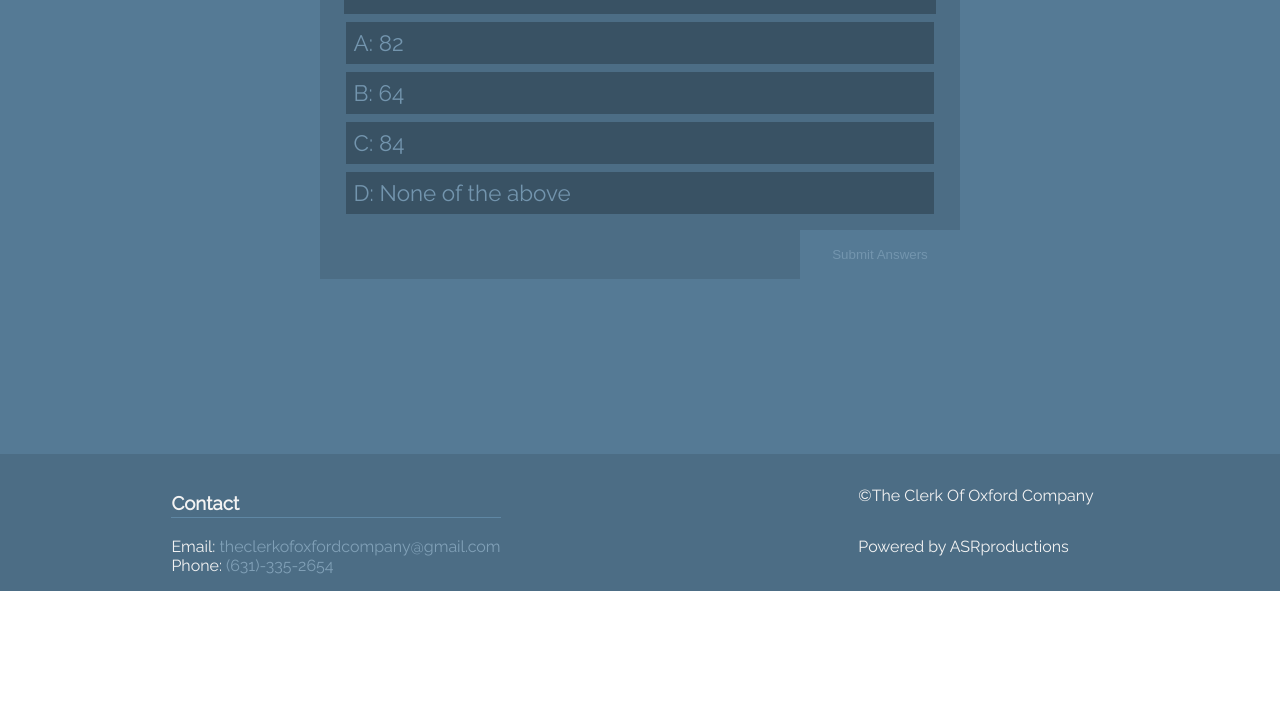
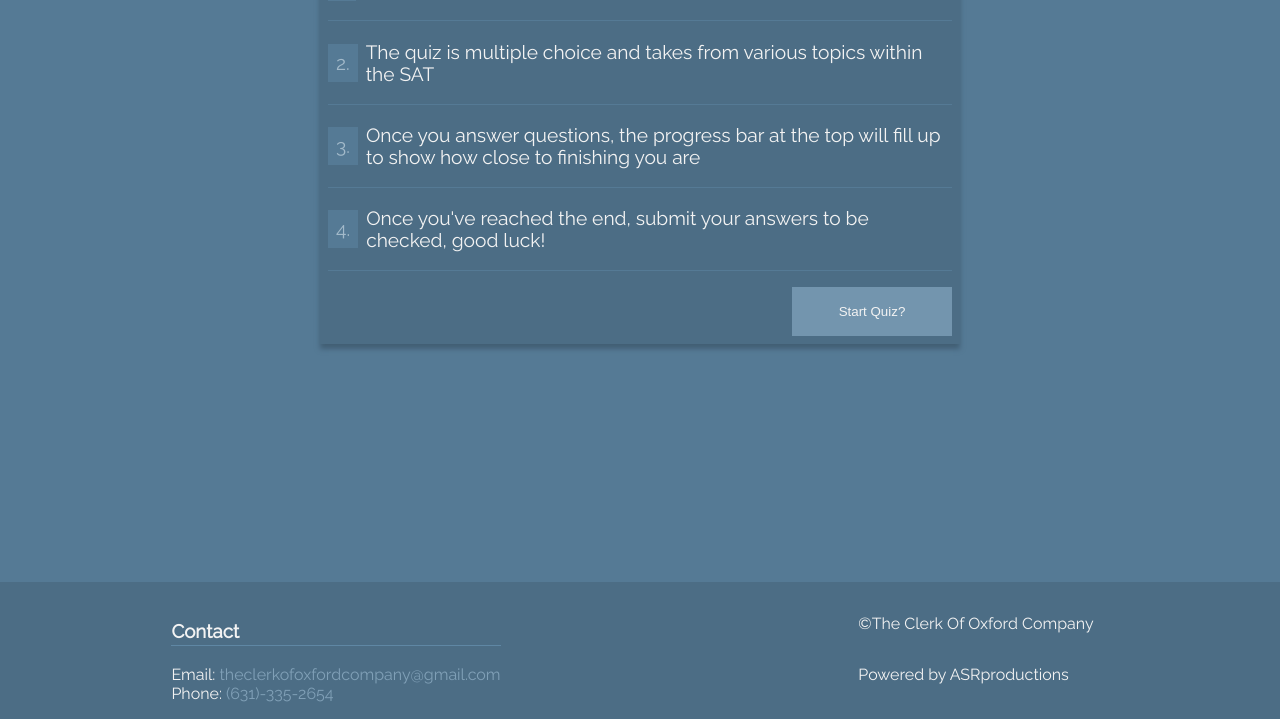
Before and after one commit to AlexShiresRoth/tutor-site, a Gatsby site: page /quiz in a window 1280 px wide. Shown: the part 586-1305 px from the top of the page. Before the commit the page ends 1177 px from the top, so only its background shows below. Built offline with nearby package versions, Linux system fonts and the light colour scheme; Gatsby itself is replaced by a stand-in of ours.

Commit message:
add startquiz and retry quiz and results display

```diff
--- a/sass/main.scss
+++ b/sass/main.scss
@@ -9,7 +9,11 @@ body {
   box-sizing: border-box;
   overflow-x: hidden;
 }
+main {
+  min-height: 100vh;
+}
 a,
+h2,
 h3,
 p {
   font-family: "Raleway", sans-serif;
--- a/src/components/about/aboutstyles/AboutHeader.module.scss
+++ b/src/components/about/aboutstyles/AboutHeader.module.scss
@@ -1,6 +1,7 @@
 @import "../../../../sass/variables";
 .header {
   min-height: 100vh;
+  padding: 4rem;
   background: $brand-blue;
   display: flex;
   flex-direction: column;
--- /dev/null
+++ b/src/components/quiz/QuizControl.js
@@ -0,0 +1,216 @@
+import React from "react"
+import PropTypes from "prop-types"
+import ResultsDisplay from "./ResultsDisplay"
+import StartQuiz from "./StartQuiz"
+import QuizMap from "./QuizMap"
+//TODO add a timer for quiz
+//TODO add an answer check
+//TODO add show results
+//TODO add an instruction modal which will start quiz
+
+class QuizControl extends React.Component {
+  constructor(props) {
+    super(props)
+    this.state = {
+      answers: [],
+      currentQuestionIndex: 0,
+      activeIndex: null,
+      progressBar: 0,
+      questions: null,
+      frameCount: 0,
+      loading: true,
+      finished: false,
+      start: false,
+      results: "",
+    }
+    this.quizRef = React.createRef()
+    this.animRef = React.createRef()
+    this.scrollToNextQuestion = this.scrollToNextQuestion.bind(this)
+    this.setActiveState = this.setActiveState.bind(this)
+    this.setCurrentIndex = this.setCurrentIndex.bind(this)
+    this.setAnswerState = this.setAnswerState.bind(this)
+    this.startQuiz = this.startQuiz.bind(this)
+  }
+
+  setAnswerState = e => {
+    //add selected state to answer
+    e.persist()
+
+    const name = e.target.childNodes[0].name
+      ? e.target.childNodes[0].name
+      : e.target.parentNode.childNodes[0].name
+
+    const value = e.target.childNodes[0].value
+      ? e.target.childNodes[0].value
+      : e.target.parentNode.childNodes[0].value
+
+    //switch answer if a different answer of the same key is selected
+    this.setState(prevState => {
+      return {
+        answers: [
+          ...prevState.answers.filter(answer => {
+            if (name in answer) return null
+            return answer
+          }),
+          { [name]: value },
+        ],
+      }
+    })
+  }
+
+  //set active class for quiz choices
+  setActiveState = (e, index) => {
+    e.persist()
+    e.target.childNodes[0].type === "radio"
+      ? (e.target.childNodes[0].checked = true)
+      : (e.target.parentNode.childNodes[0].checked = true)
+
+    this.setState({
+      activeIndex: index,
+    })
+  }
+
+  setCurrentIndex = () => {
+    this.setState(prevState => ({
+      currentQuestionIndex: (prevState.currentQuestionIndex += 1),
+    }))
+  }
+
+  scrollToNextQuestion = () => {
+    if (this.quizRef.current) {
+      this.quizRef.current.scrollLeft = this.quizRef.current.scrollLeft += this.quizRef.current.getBoundingClientRect().width
+
+      this.animRef = requestAnimationFrame(this.scrollToNextQuestion)
+    }
+    cancelAnimationFrame(this.animRef)
+  }
+
+  checkAnswers = () => {
+    const { quiz } = this.props
+    const { answers } = this.state
+    const correct = quiz.map(ques => ques.answer)
+    const choice = answers.map((ques, i) => Object.values(ques)[0])
+    const matches = correct.filter((answer, i) => answer === choice[i])
+
+    this.getPercentageCorrect(matches.length, quiz.length)
+  }
+
+  getPercentageCorrect = (matches, quiz) => {
+    const score = ((matches / quiz) * 100).toFixed(2).toString()
+    return this.setState({
+      results: score,
+    })
+  }
+
+  setQuizState = e => {
+    e.preventDefault()
+    this.checkAnswers()
+    return this.setState({
+      finished: true,
+    })
+  }
+
+  restartQuiz = e => {
+    e.preventDefault()
+    this.setState(prevState => ({
+      finished: false,
+      progressBar: (prevState.progressBar -= prevState.progressBar),
+      answers: [],
+      currentQuestionIndex: 0,
+      finished: false,
+      results: "",
+    }))
+  }
+
+  startQuiz = e => {
+    e.preventDefault()
+    this.setState({
+      start: true,
+    })
+  }
+
+  componentDidMount() {
+    const { quiz } = this.props
+    this.setState({
+      questions: quiz.length,
+      loading: false,
+      finished: false,
+    })
+  }
+
+  componentDidUpdate(prevProps, prevState) {
+    if (this.state.answers.length !== prevState.answers.length) {
+      this.setState({
+        progressBar: (this.state.answers.length / this.state.questions) * 100,
+      })
+    }
+
+    cancelAnimationFrame(this.animRef)
+  }
+
+  render() {
+    const { quiz, quizStyles } = this.props
+    const {
+      currentQuestionIndex,
+      activeIndex,
+      results,
+      progressBar,
+      answers,
+      start,
+      finished,
+    } = this.state
+    return !start ? (
+      <StartQuiz startQuiz={this.startQuiz} />
+    ) : (
+      <>
+        <div className={quizStyles.progress__bar}>
+          <div
+            className={quizStyles.progress__bar__fill}
+            style={{ width: `${progressBar}%` }}
+          ></div>
+        </div>
+
+        {finished ? (
+          <>
+            <div className={quizStyles.quiz} ref={this.quizRef}>
+              <ResultsDisplay
+                quizStyles={quizStyles}
+                results={results}
+                quiz={quiz}
+                answers={answers}
+              />
+            </div>
+            <button onClick={e => this.restartQuiz(e)}>Retry Quiz?</button>
+          </>
+        ) : (
+          <>
+            <div className={quizStyles.quiz} ref={this.quizRef}>
+              <QuizMap
+                currentQuestionIndex={currentQuestionIndex}
+                activeIndex={activeIndex}
+                progressBar={progressBar}
+                quiz={quiz}
+                scrollToNextQuestion={this.scrollToNextQuestion}
+                setAnswerState={this.setAnswerState}
+                setActiveState={this.setActiveState}
+                setCurrentIndex={this.setCurrentIndex}
+              />
+            </div>
+            <button
+              disabled={this.state.progressBar !== 100}
+              onClick={e => this.setQuizState(e)}
+            >
+              Submit Answers
+            </button>
+          </>
+        )}
+      </>
+    )
+  }
+}
+
+QuizMap.propTypes = {
+  quiz: PropTypes.object.isRequired,
+}
+
+export default QuizControl
--- a/src/components/quiz/QuizHeader.js
+++ b/src/components/quiz/QuizHeader.js
@@ -2,7 +2,7 @@ import React from "react"
 import PropTypes from "prop-types"
 import quizStyles from "./quizstyles/QuizHeader.module.scss"
 import { quiz } from "./quiz"
-import QuizMap from "./QuizMap"
+import QuizControl from "./QuizControl"
 const QuizHeader = props => {
   return (
     <header className={quizStyles.header}>
@@ -10,7 +10,7 @@ const QuizHeader = props => {
         <h1>Quiz</h1>
       </div>
       <div className={quizStyles.quiz__container}>
-        <QuizMap quiz={quiz} quizStyles={quizStyles} />
+        <QuizControl quiz={quiz} quizStyles={quizStyles} />
       </div>
     </header>
   )
--- a/src/components/quiz/QuizMap.js
+++ b/src/components/quiz/QuizMap.js
@@ -1,139 +1,18 @@
 import React from "react"
 import PropTypes from "prop-types"
 import Choices from "./Choices"
-import ResultsDisplay from "./ResultsDisplay"
-//TODO add a timer for quiz
-//TODO add an answer check
-//TODO add show results
-//TODO add an instruction modal which will start quiz
+import quizStyles from "./quizstyles/QuizHeader.module.scss"
 
-class QuizMap extends React.Component {
-  constructor(props) {
-    super(props)
-    this.state = {
-      answers: [],
-      currentQuestionIndex: 0,
-      activeIndex: null,
-      progressBar: 0,
-      questions: null,
-      frameCount: 0,
-      loading: true,
-      finished: false,
-      results: "",
-    }
-    this.quizRef = React.createRef()
-    this.animRef = React.createRef()
-    this.setActiveState = this.setActiveState.bind(this)
-    this.setCurrentIndex = this.setCurrentIndex.bind(this)
-    this.setAnswerState = this.setAnswerState.bind(this)
-  }
-
-  setAnswerState = e => {
-    //add selected state to answer
-    e.persist()
-
-    const name = e.target.childNodes[0].name
-      ? e.target.childNodes[0].name
-      : e.target.parentNode.childNodes[0].name
-
-    const value = e.target.childNodes[0].value
-      ? e.target.childNodes[0].value
-      : e.target.parentNode.childNodes[0].value
-
-    //switch answer if a different answer of the same key is selected
-    this.setState(prevState => {
-      return {
-        answers: [
-          ...prevState.answers.filter(answer => {
-            if (name in answer) return null
-            return answer
-          }),
-          { [name]: value },
-        ],
-      }
-    })
-  }
-
-  //set active class for quiz choices
-  setActiveState = (e, index) => {
-    e.persist()
-    e.target.childNodes[0].type === "radio"
-      ? (e.target.childNodes[0].checked = true)
-      : (e.target.parentNode.childNodes[0].checked = true)
-
-    this.setState({
-      activeIndex: index,
-    })
-  }
-
-  setCurrentIndex = () => {
-    this.setState(prevState => ({
-      currentQuestionIndex: (prevState.currentQuestionIndex += 1),
-    }))
-  }
-
-  scrollToNextQuestion = () => {
-    if (this.quizRef.current) {
-      this.quizRef.current.scrollLeft = this.quizRef.current.scrollLeft += this.quizRef.current.getBoundingClientRect().width
-
-      this.animRef = requestAnimationFrame(this.scrollToNextQuestion)
-    }
-    cancelAnimationFrame(this.animRef)
-  }
-
-  checkAnswers = () => {
-    const { quiz } = this.props
-    const { answers } = this.state
-    const correct = quiz.map(ques => ques.answer)
-    const choice = answers.map((ques, i) => Object.values(ques)[0])
-    const matches = correct.filter((answer, i) => answer === choice[i])
-
-    this.getPercentageCorrect(matches.length, quiz.length)
-  }
-
-  getPercentageCorrect = (matches, quiz) => {
-    const score = ((matches / quiz) * 100).toFixed(2).toString()
-    return this.setState({
-      results: score,
-    })
-  }
-
-  setQuizState = e => {
-    e.preventDefault()
-    this.checkAnswers()
-    return this.setState({
-      finished: true,
-    })
-  }
-
-  componentDidMount() {
-    const { quiz } = this.props
-    this.setState({
-      questions: quiz.length,
-      loading: false,
-      finished: false,
-    })
-  }
-
-  componentDidUpdate(prevProps, prevState) {
-    if (this.state.answers.length !== prevState.answers.length) {
-      this.setState({
-        progressBar: (this.state.answers.length / this.state.questions) * 100,
-      })
-    }
-    cancelAnimationFrame(this.animRef)
-  }
-
-  render() {
-    const { quiz, quizStyles } = this.props
-    const {
+const QuizMap = ({
+  progressBar,
+  setCurrentIndex,
+  setActiveState,
+  setAnswerState,
+  activeIndex,
+  quiz,
   currentQuestionIndex,
-      activeIndex,
-      results,
-      progressBar,
-      answers,
-    } = this.state
-
+  scrollToNextQuestion,
+}) => {
   const quizMap = quiz.map((ques, i) => {
     return (
       <div className={quizStyles.question} key={i}>
@@ -142,7 +21,7 @@ class QuizMap extends React.Component {
           <span>Time: 10:00</span>
           {progressBar !== 100 ? (
             <button
-                onClick={e => this.scrollToNextQuestion(e)}
+              onClick={e => scrollToNextQuestion(e)}
               disabled={i === currentQuestionIndex}
             >
               Next
@@ -162,50 +41,26 @@ class QuizMap extends React.Component {
             quizStyles={quizStyles}
             ques={ques}
             i={i}
-              setActiveState={this.setActiveState}
-              setAnswerState={this.setAnswerState}
-              setCurrentIndex={this.setCurrentIndex}
+            setActiveState={setActiveState}
+            setAnswerState={setAnswerState}
+            setCurrentIndex={setCurrentIndex}
           />
         </form>
       </div>
     )
   })
-
-    return this.state.loading ? (
-      <div>Loading...</div>
-    ) : (
-      <>
-        <div className={quizStyles.progress__bar}>
-          <div
-            className={quizStyles.progress__bar__fill}
-            style={{ width: `${this.state.progressBar}%` }}
-          ></div>
-        </div>
-        <div className={quizStyles.quiz} ref={this.quizRef}>
-          {this.state.finished ? (
-            <ResultsDisplay
-              quizStyles={quizStyles}
-              results={results}
-              quiz={quiz}
-              answers={answers}
-            />
-          ) : (
-            quizMap
-          )}
-        </div>
-        <button
-          disabled={this.state.progressBar !== 100}
-          onClick={e => this.setQuizState(e)}
-        >
-          Submit Answers
-        </button>
-      </>
-    )
-  }
+  return <>{quizMap}</>
 }
 
 QuizMap.propTypes = {
-  quiz: PropTypes.object.isRequired,
+  progressBar: PropTypes.number.isRequired,
+  setActiveState: PropTypes.func.isRequired,
+  setCurrentIndex: PropTypes.func.isRequired,
+  setAnswerState: PropTypes.func.isRequired,
+  activeIndex: PropTypes.number.isRequired,
+  quiz: PropTypes.array.isRequired,
+  currentQuestionIndex: PropTypes.number.isRequired,
+  scrollToNextQuestion: PropTypes.func.isRequired,
 }
 
 export default QuizMap
--- a/src/components/quiz/ResultsDisplay.js
+++ b/src/components/quiz/ResultsDisplay.js
@@ -20,14 +20,14 @@ const ResultsDisplay = ({ results, quizStyles, quiz, answers }) => {
 
   return (
     <div className={quizStyles.results__container}>
-      <h1>{results}</h1>
+      <h1>{results}% Correct</h1>
       <div>{compareAnswers()}</div>
     </div>
   )
 }
 
 ResultsDisplay.propTypes = {
-  results: PropTypes.number.isRequired,
+  results: PropTypes.string.isRequired,
   quizStyles: PropTypes.object.isRequired,
   quiz: PropTypes.array.isRequired,
   answers: PropTypes.array.isRequired,
--- /dev/null
+++ b/src/components/quiz/StartQuiz.js
@@ -0,0 +1,30 @@
+import React from "react"
+import PropTypes from "prop-types"
+import quizStyles from "./quizstyles/StartQuiz.module.scss"
+import { quizRules } from "./quiz"
+const StartQuiz = ({ startQuiz }) => {
+  return (
+    <div className={quizStyles.start__container}>
+      <div className={quizStyles.quiz__rules}>
+        <h2>Quiz Rules:</h2>
+        {quizRules.map((rule, i) => {
+          return (
+            <div className={quizStyles.rules__container}>
+              <div className={quizStyles.rule__row}>
+                <p>{rule.ruleNum}.</p>
+                <p>{rule.rule}</p>
+              </div>
+            </div>
+          )
+        })}
+      </div>
+      <button onClick={e => startQuiz(e)}>Start Quiz?</button>
+    </div>
+  )
+}
+
+StartQuiz.propTypes = {
+  startQuiz: PropTypes.func.isRequired,
+}
+
+export default StartQuiz
--- a/src/components/quiz/quiz.js
+++ b/src/components/quiz/quiz.js
@@ -52,3 +52,25 @@ export const quiz = [
     name: "answer4",
   },
 ]
+
+export const quizRules = [
+  {
+    ruleNum: 1,
+    rule: "This is a timed quiz, you will have 20 seconds for each question",
+  },
+  {
+    ruleNum: 2,
+    rule:
+      "The quiz is multiple choice and takes from various topics within the SAT",
+  },
+  {
+    ruleNum: 3,
+    rule:
+      "Once you answer questions, the progress bar at the top will fill up to show how close to finishing you are",
+  },
+  {
+    ruleNum: 4,
+    rule:
+      "Once you've reached the end, submit your answers to be checked, good luck!",
+  },
+]
--- a/src/components/quiz/quizstyles/QuizHeader.module.scss
+++ b/src/components/quiz/quizstyles/QuizHeader.module.scss
@@ -2,6 +2,7 @@
 
 .header {
   min-height: 100vh;
+  padding: 4rem;
   background: $brand-blue;
   display: flex;
   flex-direction: column;
@@ -23,7 +24,7 @@
       flex-direction: row;
       justify-content: space-between;
       align-items: center;
-      min-width: 27rem;
+      min-width: 20vw;
       &::before {
         content: "";
         width: 7rem;
@@ -48,6 +49,7 @@
   min-width: 50vw;
   max-width: 50vw;
   background: darken($brand-blue, 5%);
+  box-shadow: 0 5px 5px darken($brand-blue, 10%);
   & button {
     margin-top: 1rem;
     padding: 1rem;
@@ -205,15 +207,15 @@
     min-height: 130vh;
   }
 }
-@media screen and (max-width: 700px){
-  .quiz__container{
-    min-width:90vw;
-    max-width:90vw;
+@media screen and (max-width: 700px) {
+  .quiz__container {
+    min-width: 90vw;
+    max-width: 90vw;
     & .quiz {
-      min-width:90vw;
-      max-width:90vw;
+      min-width: 90vw;
+      max-width: 90vw;
       & .question {
-        min-width:90vw;
+        min-width: 90vw;
       }
     }
   }
--- /dev/null
+++ b/src/components/quiz/quizstyles/StartQuiz.module.scss
@@ -0,0 +1,60 @@
+@import "../../../../sass/variables";
+
+.start__container {
+  display: flex;
+  flex-direction: column;
+  padding: 0.5rem;
+  & button {
+    margin-top: 1rem;
+    padding: 1rem;
+    background: $brand-accent;
+    color: $brand-text;
+    border: 1px solid $brand-accent;
+    width: 10rem;
+    align-self: flex-end;
+    transition: all 0.3s ease-in-out;
+    &:hover {
+      cursor: pointer;
+      box-shadow: 0 5px 5px darken($brand-blue, 15%);
+    }
+  }
+  & .quiz__rules {
+    & h2 {
+      color: lighten($brand-accent, 15%);
+      font-size: 3rem;
+      &::after {
+        content: "";
+        width: 14vw;
+        height: 0.1rem;
+        display: block;
+        background: $brand-brown;
+        margin: 0.2rem 0;
+      }
+    }
+    & .rules__container {
+      display: flex;
+      flex-direction: column;
+      justify-content: space-around;
+      width: 100%;
+      & .rule__row {
+        display: flex;
+        flex-direction: row;
+        justify-content: flex-start;
+        align-items: center;
+        border-bottom: 1px solid $brand-blue;
+
+        & p:nth-child(1) {
+          padding: 0.5rem;
+          margin-right: 0.5rem;
+          background: $brand-blue;
+          font-size: 1.2rem;
+          color: lighten($brand-accent, 15%);
+        }
+        & p:not(:first-child) {
+          font-size: 1.2rem;
+          color: $brand-text;
+        }
+      }
+    }
+  }
+}
```
Also changed, not shown: src/components/headerstyles/header.module.scss (+24 -0 lines), src/components/navstyles/nav.module.scss (+6 -7 lines), src/stylesheets/style.css. Lines whose indentation alone changed are shown as unchanged.
